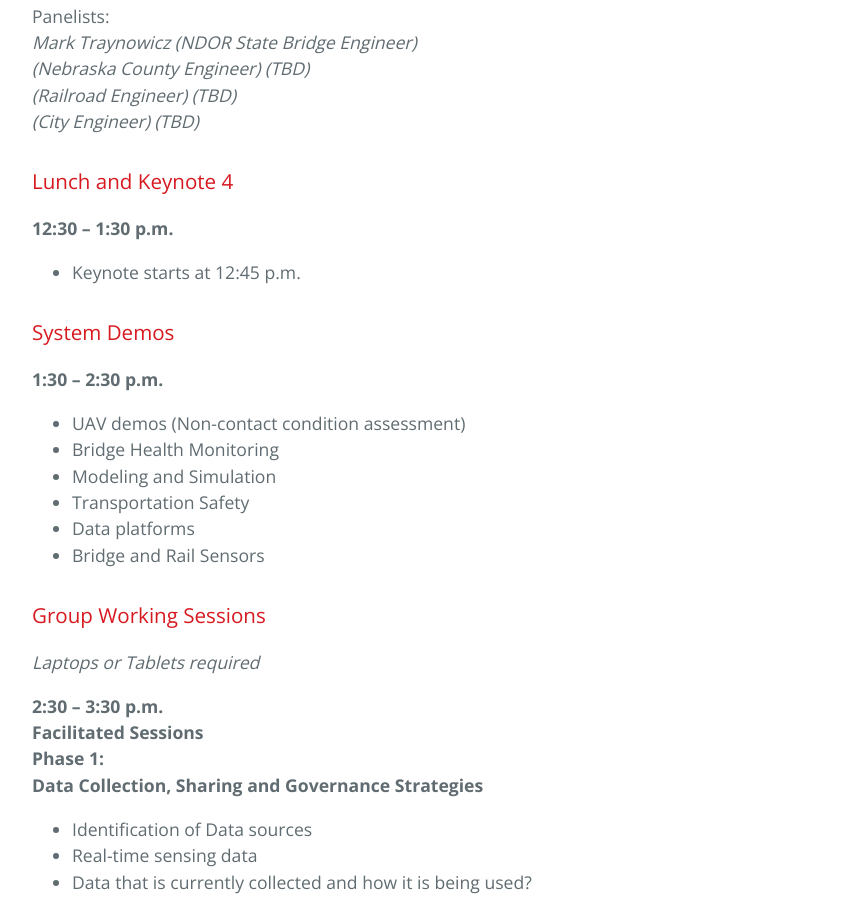
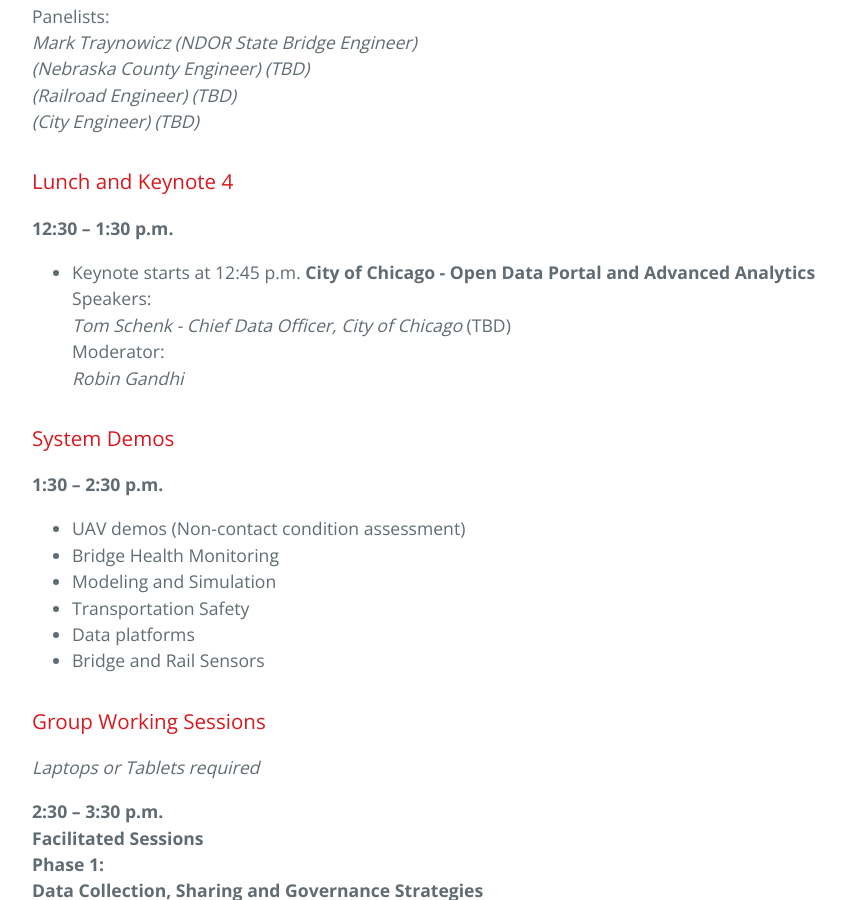
Before and after one commit to BridgingBigData/BridgingBigData.github.io, a Jekyll site: the page built from pages/bbd2016agenda.md, in a window 1280 px wide and 900 px high, scrolled down 2393 px. Shown: the whole window, without its empty margins (192-1038 px from the left). Built offline with Jekyll 4.4.1, drawn with Linux system fonts in a browser that asks for light colours.

Commit message:
lunch keynote added

```diff
--- a/pages/bbd2016agenda.md
+++ b/pages/bbd2016agenda.md
@@ -73,6 +73,11 @@
 ### Lunch and Keynote 4
 **12:30 – 1:30 p.m.**
 - Keynote starts at 12:45 p.m.
+**City of Chicago - Open Data Portal and Advanced Analytics**
+Speakers:
+_Tom Schenk - Chief Data Officer, City of Chicago_ (TBD)
+Moderator:
+_Robin Gandhi_
 
 ### System Demos
 **1:30 – 2:30 p.m.**
```
